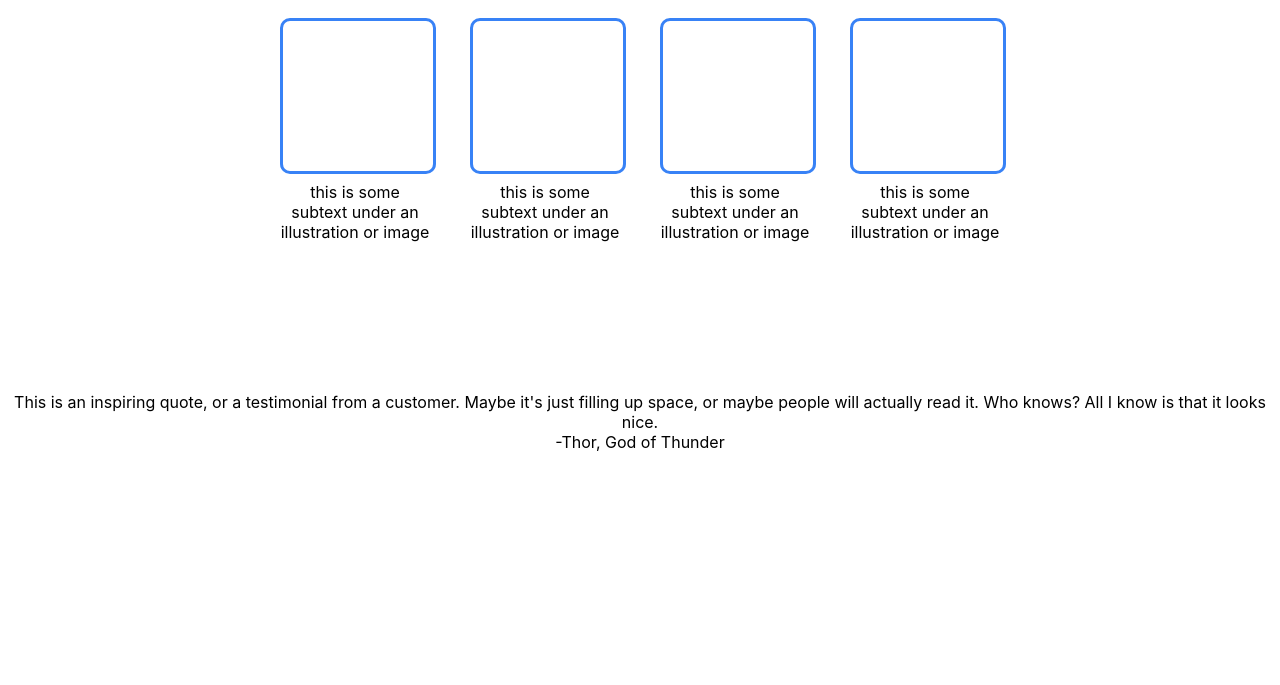
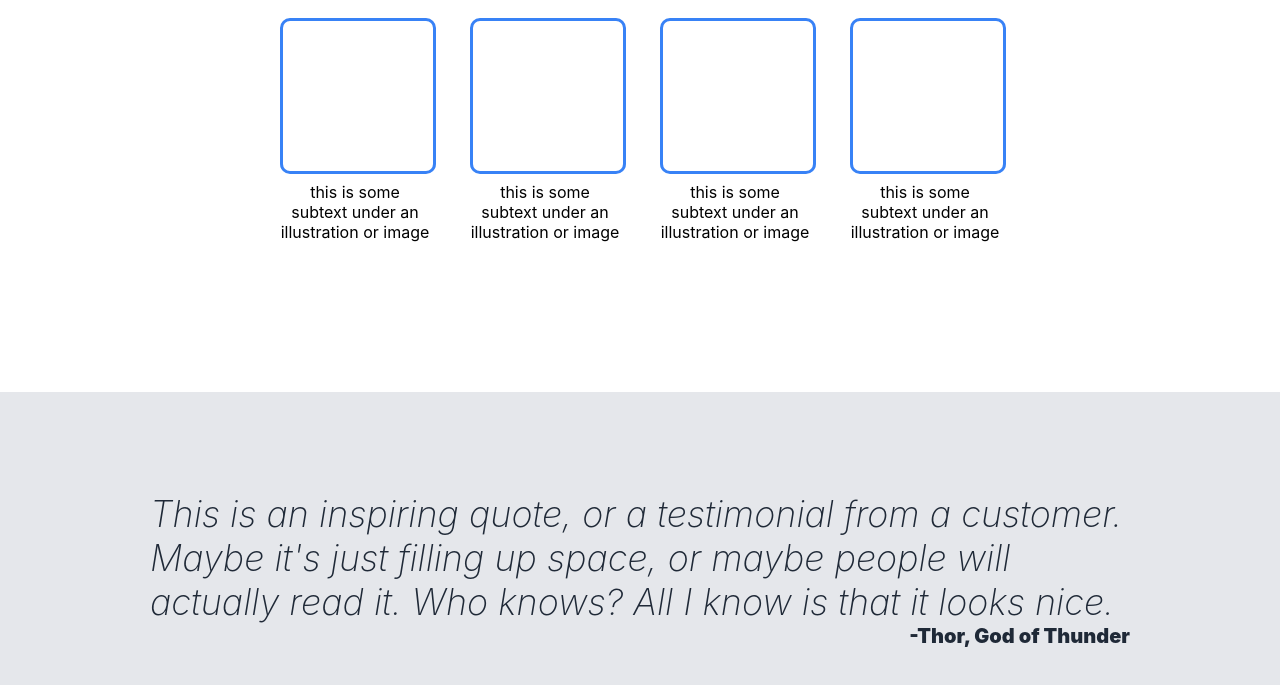
Before and after one commit to lightningwind/odin-landing-page, a plain HTML site: page index.html in a window 1280 px wide. Shown: the part 595-1280 px from the top of the page. Before the commit the page ends 1047 px from the top, so only its background shows below. Drawn offline with Linux system fonts and the light colour scheme.

Commit message:
Add styles for quote section

```diff
--- a/style.css
+++ b/style.css
@@ -2,7 +2,6 @@ body {
     margin: 0;
     min-height: 100vh;
     font-family: -apple-system, BlinkMacSystemFont, 'Segoe UI', Roboto, Oxygen, Ubuntu, Cantarell, 'Open Sans', 'Helvetica Neue', sans-serif;
-    text-align: center;
 }
 
 .container {
@@ -91,7 +90,11 @@ button.hero-btn {
     align-items: center;
 }
 
-/*** TODO: SECTION TWO ***/
+/*** SECTION TWO ***/
+
+.section-2 {
+    text-align: center;
+}
 
 .info-img {
     width: 150px;
@@ -123,4 +126,31 @@ button.hero-btn {
 
 /*** TODO: SECTION THREE ***/
 
+.section-3 {
+    background-color: #E5E7EB;
+    display: flex;
+    justify-content: center;
+    align-items: center;
+}
+
+.quote-container {
+    margin: 100px 150px;
+}
+
+.quote-text {
+    font-size: 36px;
+    color: #1F2937;
+    font-style: italic;
+    font-weight: 200;
+}
+
+.quote-customer {
+    color: #1F2937;
+    font-weight: 900;
+    font-size: 20px;
+    /* Right align text */
+    display: flex;
+    justify-content: flex-end;
+}
+
 /*** TODO: SECTION FOUR ***/
```
